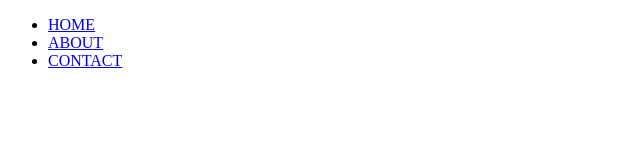
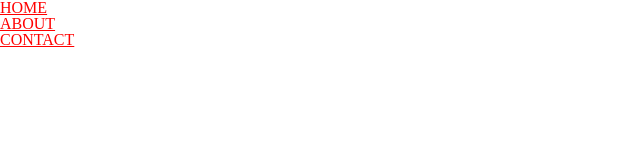
Before and after one commit to fernandoadms/front-end-e-boas-praticas, a plain HTML site: page index.html in a window 1280 px wide. Shown: the whole page, without its empty margins (0-640 px from the left). Drawn offline with Linux system fonts and the light colour scheme.

Commit message:
First Live

```diff
--- /dev/null
+++ b/css/navigation.css
@@ -0,0 +1,3 @@
+a {
+    color: #f00;
+}
--- /dev/null
+++ b/css/reset.css
@@ -0,0 +1,48 @@
+/* http://meyerweb.com/eric/tools/css/reset/
+   v2.0 | 20110126
+   License: none (public domain)
+*/
+
+html, body, div, span, applet, object, iframe,
+h1, h2, h3, h4, h5, h6, p, blockquote, pre,
+a, abbr, acronym, address, big, cite, code,
+del, dfn, em, img, ins, kbd, q, s, samp,
+small, strike, strong, sub, sup, tt, var,
+b, u, i, center,
+dl, dt, dd, ol, ul, li,
+fieldset, form, label, legend,
+table, caption, tbody, tfoot, thead, tr, th, td,
+article, aside, canvas, details, embed,
+figure, figcaption, footer, header, hgroup,
+menu, nav, output, ruby, section, summary,
+time, mark, audio, video {
+	margin: 0;
+	padding: 0;
+	border: 0;
+	font-size: 100%;
+	font: inherit;
+	vertical-align: baseline;
+}
+/* HTML5 display-role reset for older browsers */
+article, aside, details, figcaption, figure,
+footer, header, hgroup, menu, nav, section {
+	display: block;
+}
+body {
+	line-height: 1;
+}
+ol, ul {
+	list-style: none;
+}
+blockquote, q {
+	quotes: none;
+}
+blockquote:before, blockquote:after,
+q:before, q:after {
+	content: '';
+	content: none;
+}
+table {
+	border-collapse: collapse;
+	border-spacing: 0;
+}
--- a/index.html
+++ b/index.html
@@ -5,6 +5,8 @@
     <meta name="viewport" content="width=device-width, initial-scale=1.0">
     <meta http-equiv="X-UA-Compatible" content="ie=edge">
     <title>Los Jacks</title>
+    <link rel="stylesheet" href="css/navigation.css">
+    <link rel="stylesheet" href="css/reset.css">
 </head>
 <body>
 
```
